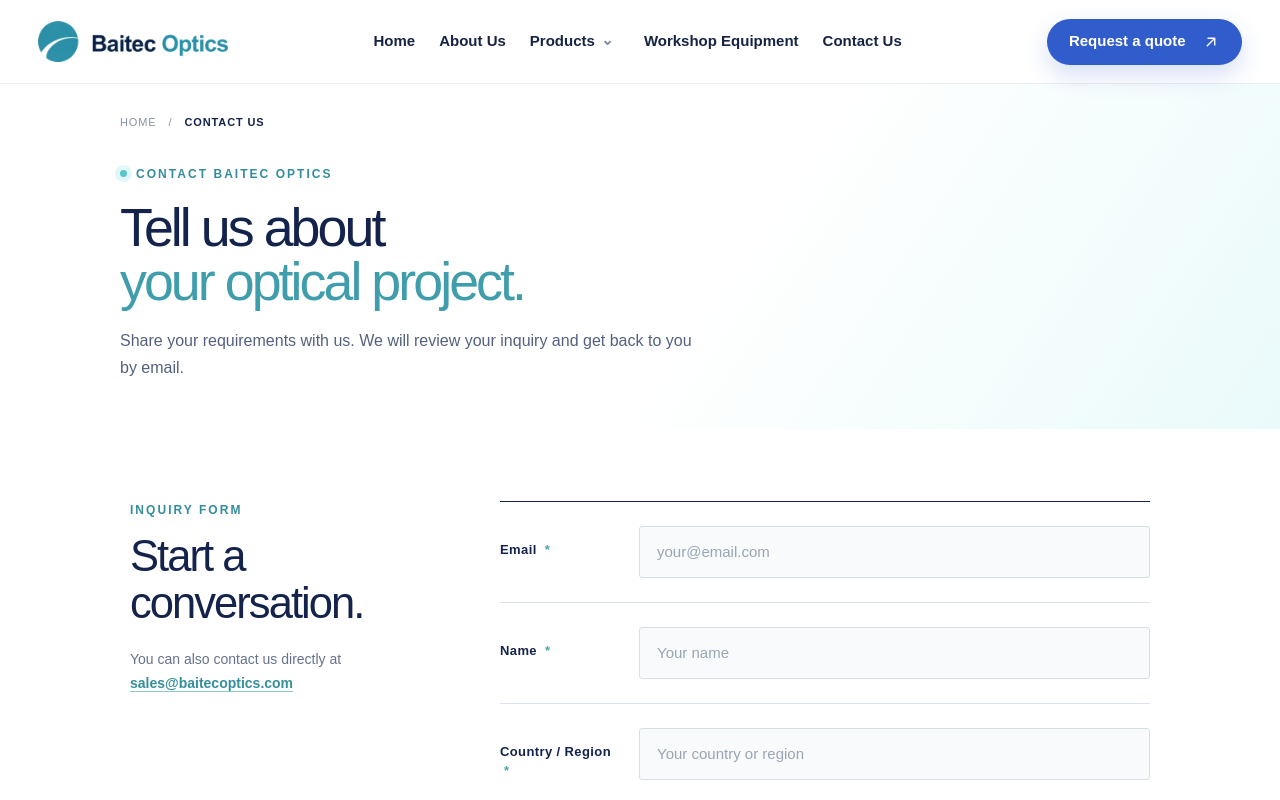
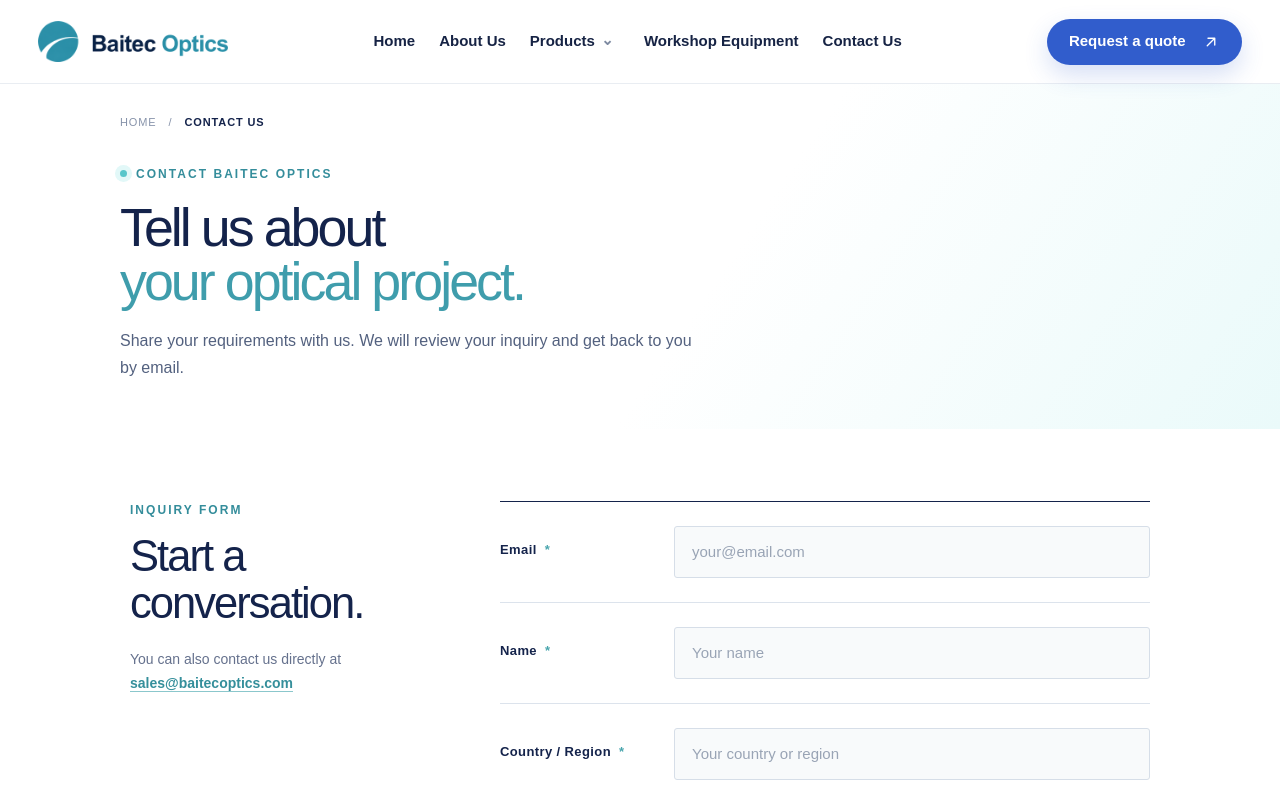
Before and after one commit to ztcc93-tech/baitec-optics, a Next.js app: page /contact in a window 1280 px wide. Shown: the top 800 px of the page. Built offline with nearby package versions, Linux system fonts and the light colour scheme.

Commit message:
Keep contact form required markers inline

```diff
--- a/app/globals.css
+++ b/app/globals.css
@@ -155,8 +155,8 @@ h1 em { font-style:normal; color:#3f9dac; }
 .contact-form-intro>p:last-child { max-width:330px; color:var(--muted); font-size:14px; line-height:1.75; }
 .contact-form-intro a { color:#358f9b; font-weight:700; border-bottom:1px solid #8bc7cc; }
 .contact-form { border-top:1px solid var(--navy); }
-.contact-form label { display:grid; grid-template-columns:115px 1fr; gap:24px; padding:24px 0; border-bottom:1px solid var(--line); }
-.contact-form label>span { padding-top:14px; color:var(--navy); font-size:13px; font-weight:700; letter-spacing:.03em; }
+.contact-form label { display:grid; grid-template-columns:150px 1fr; gap:24px; padding:24px 0; border-bottom:1px solid var(--line); }
+.contact-form label>span { padding-top:14px; color:var(--navy); font-size:13px; font-weight:700; letter-spacing:.03em; white-space:nowrap; }
 .contact-form label>span b { color:#48a5ad; margin-left:4px; }
 .contact-form input,.contact-form textarea { width:100%; border:1px solid #d6dee8; border-radius:3px; background:#f8fafb; color:var(--navy); font:inherit; font-size:15px; outline:none; transition:.2s ease; }
 .contact-form input { height:52px; padding:0 17px; }
```
